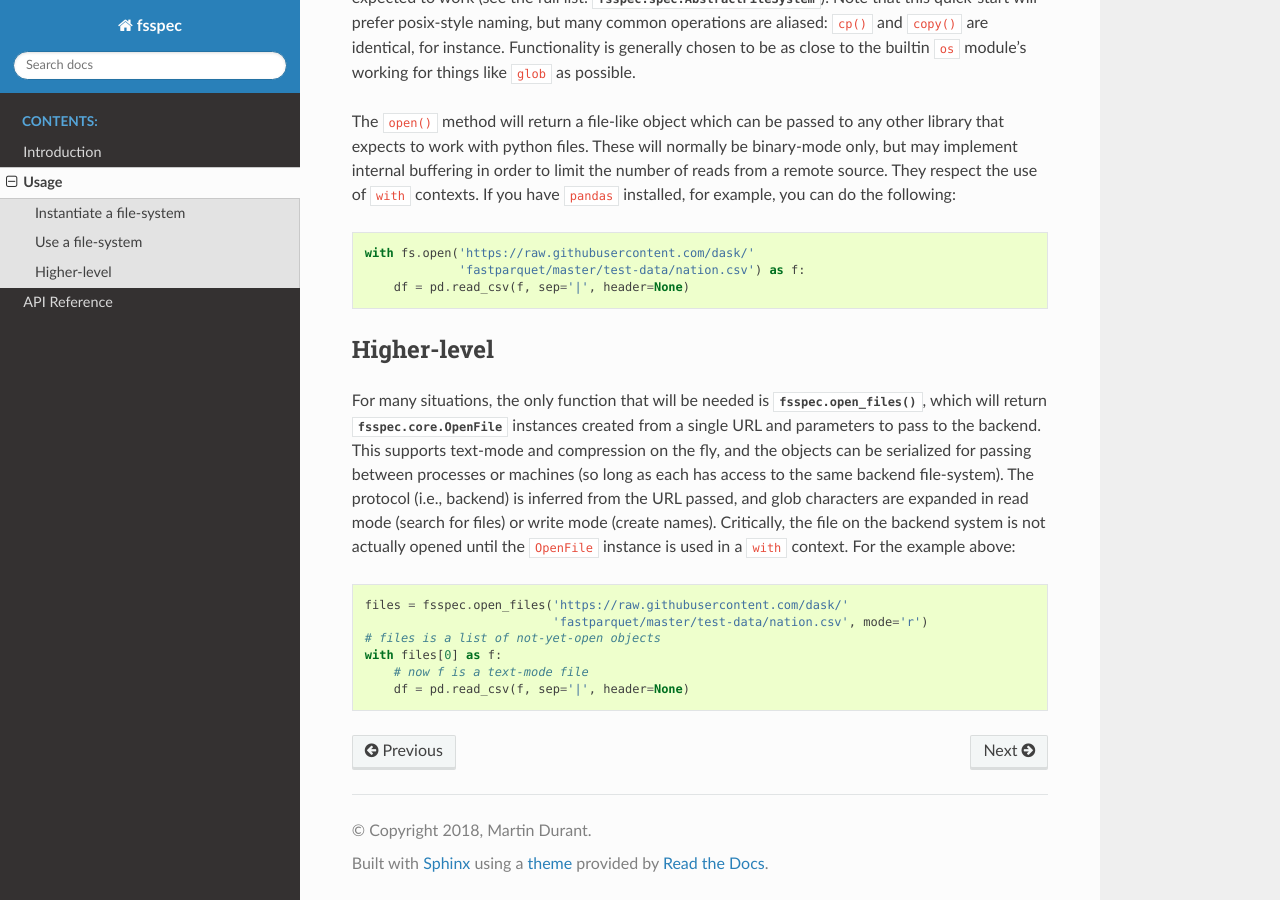
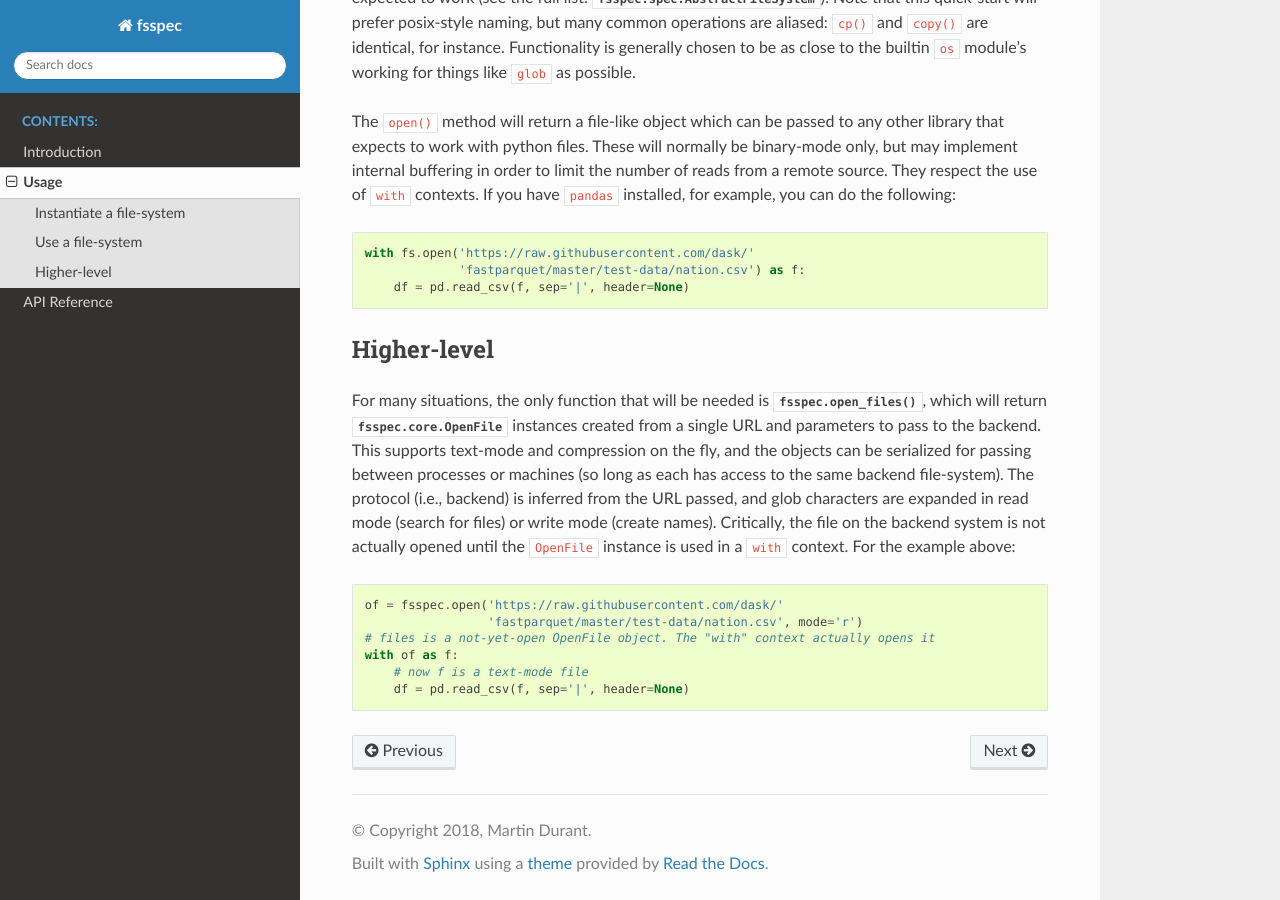
Before and after one commit to fsspec/filesystem_spec, a Sphinx documentation site: the page built from docs/source/usage.rst, in a window 1280 px wide and 900 px high, scrolled down 1037 px. Built offline with Sphinx 7.4.7 and the Read the Docs theme 2.0.0, drawn with Linux system fonts in a browser that asks for light colours; the version number could not be read and is left out.

```diff
--- a/docs/source/api.rst
+++ b/docs/source/api.rst
@@ -8,11 +8,13 @@ User Functions
 
 .. autosummary::
    fsspec.open_files
+   fsspec.open
    fsspec.filesystem
    fsspec.get_filesystem_class
    fsspec.get_mapper
 
 .. autofunction:: fsspec.open_files
+.. autofunction:: fsspec.open
 .. autofunction:: fsspec.filesystem
 .. autofunction:: fsspec.get_filesystem_class
 .. autofunction:: fsspec.get_mapper
--- a/docs/source/usage.rst
+++ b/docs/source/usage.rst
@@ -72,9 +72,9 @@ or write mode (create names). Critically, the file on the backend system is not
 
 .. code-block:: python
 
-   files = fsspec.open_files('https://raw.githubusercontent.com/dask/'
-                             'fastparquet/master/test-data/nation.csv', mode='r')
-   # files is a list of not-yet-open objects
-   with files[0] as f:
+   of = fsspec.open('https://raw.githubusercontent.com/dask/'
+                    'fastparquet/master/test-data/nation.csv', mode='r')
+   # files is a not-yet-open OpenFile object. The "with" context actually opens it
+   with of as f:
        # now f is a text-mode file
        df = pd.read_csv(f, sep='|', header=None)
```
